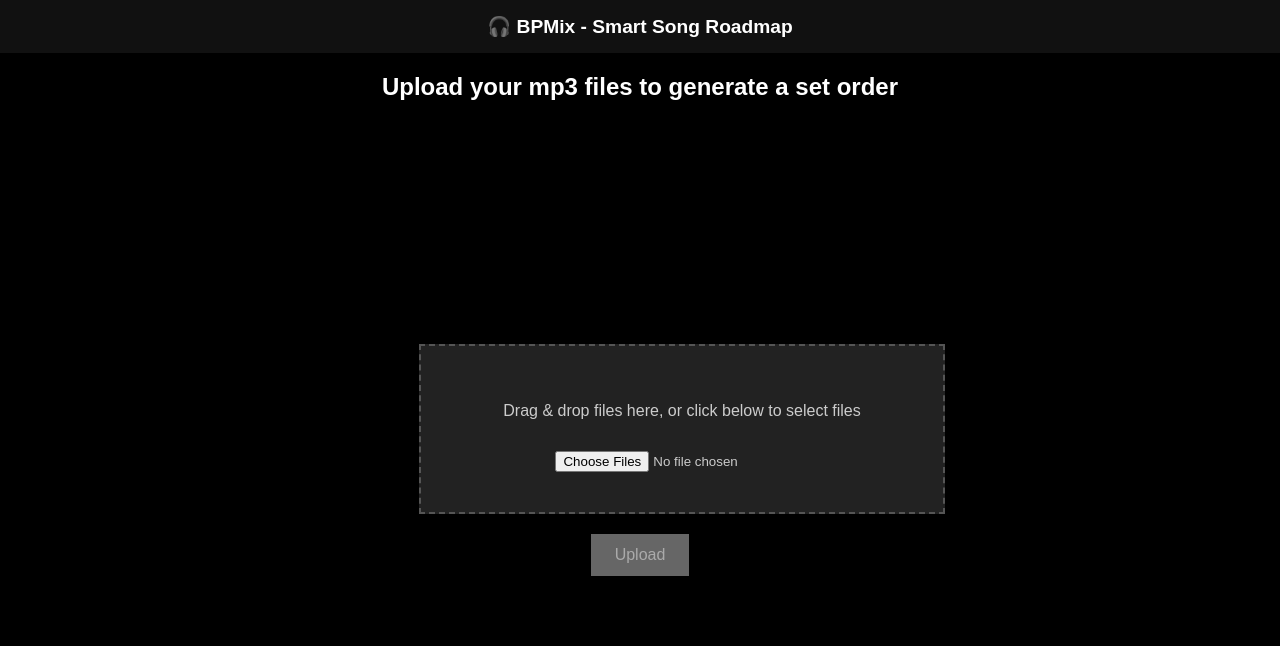
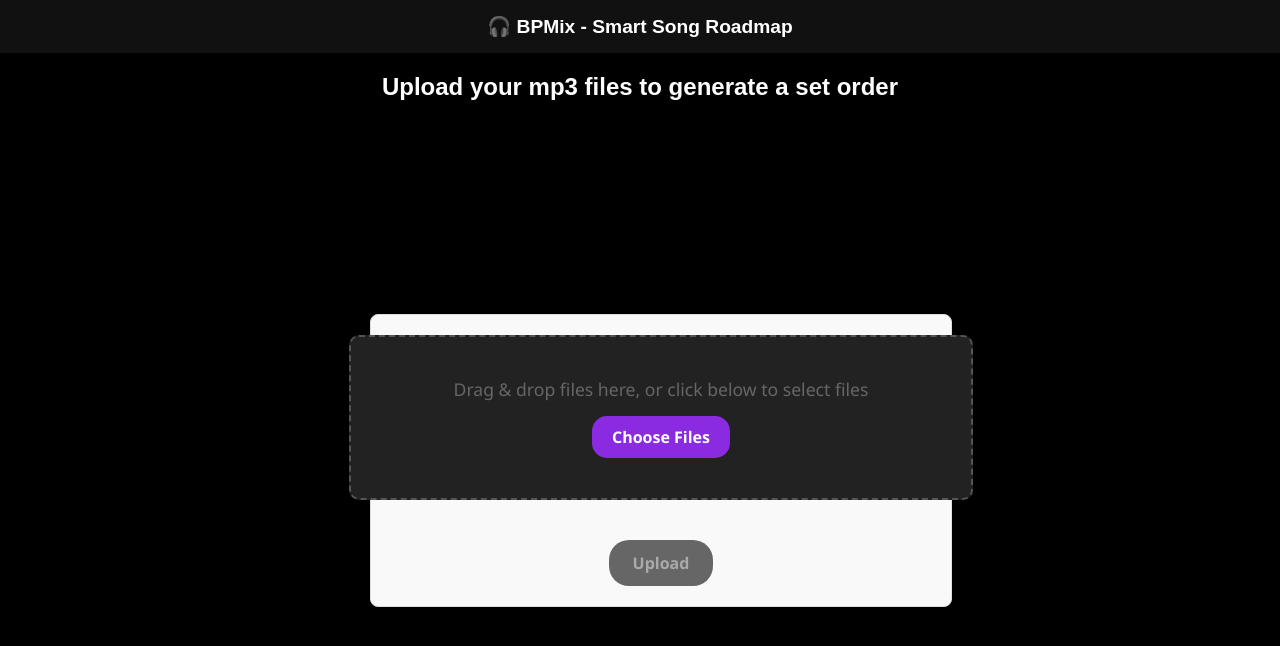
Before and after one commit to eshaann/BPMix-frontend, a React (Vite) app in the folder bpmix/: page / in a window 1280 px wide. Shown: the top 646 px of the page. Built offline with nearby package versions, Linux system fonts and the light colour scheme.

Commit message:
style changes

```diff
--- a/bpmix/src/components/UploadForm.css
+++ b/bpmix/src/components/UploadForm.css
@@ -1,3 +1,134 @@
+/* General container styling */
+.upload-container {
+  display: flex;
+  flex-direction: column;
+  align-items: center;
+  padding: 20px;
+  border: 1px solid #ddd;
+  border-radius: 8px;
+  background-color: #f9f9f9;
+  box-shadow: 0 2px 4px rgba(0, 0, 0, 0.1);
+  font-family: 'Segoe UI', Tahoma, Geneva, Verdana, sans-serif; /* Nicer font */
+}
+
+/* Dropbox styling */
+.dropbox {
+  border: 2px dashed #ccc;
+  border-radius: 10px; /* Slightly more rounded */
+  padding: 30px;
+  text-align: center;
+  width: 80%;
+  cursor: pointer;
+  margin-bottom: 20px;
+  position: relative; /* Needed for positioning the file input */
+}
+
+.dropbox p {
+  margin: 0;
+  color: #666;
+  font-size: 1.1em;
+}
+
+/* Style the file input button (Choose Files) */
+.choose-files-input {
+  position: absolute; /* Make it cover the dropbox */
+  top: 0;
+  left: 0;
+  width: 100%;
+  height: 100%;
+  opacity: 0; /* Hide the default input visual */
+  cursor: pointer;
+}
+
+/* Use a pseudo-element or a label to style the "Choose Files" button */
+.dropbox::after {
+  content: 'Choose Files';
+  display: inline-block;
+  background-color: #8a2be2; /* Purple color */
+  color: white;
+  padding: 10px 20px;
+  border-radius: 15px; /* More rounded */
+  cursor: pointer;
+  margin-top: 15px;
+  font-weight: bold;
+  font-size: 1em;
+  transition: background-color 0.3s ease;
+}
+
+.dropbox:hover::after {
+  background-color: #6a1aab; /* Darker purple on hover */
+}
+
+/* File list styling */
+.file-list {
+  list-style: none;
+  padding: 0;
+  width: 80%;
+  margin-top: 15px;
+  border-top: 1px solid #eee;
+  padding-top: 15px;
+}
+
+.file-list li {
+  display: flex;
+  justify-content: space-between;
+  align-items: center;
+  padding: 10px 0;
+  border-bottom: 1px solid #eee;
+  color: #333;
+}
+
+.file-list li:last-child {
+  border-bottom: none;
+}
+
+.file-list button {
+  background-color: #dc3545; /* Red for remove button */
+  color: white;
+  border: none;
+  padding: 5px 10px;
+  border-radius: 5px;
+  cursor: pointer;
+  transition: background-color 0.3s ease;
+  font-family: 'Segoe UI', Tahoma, Geneva, Verdana, sans-serif;
+}
+
+.file-list button:hover {
+  background-color: #c82333;
+}
+
+.file-list button:disabled {
+  background-color: #cccccc;
+  cursor: not-allowed;
+}
+
+/* Upload button styling */
+.upload-btn {
+  background-color: #28a745; /* Green color */
+  color: white;
+  padding: 12px 25px;
+  border: none;
+  border-radius: 20px; /* More rounded */
+  cursor: pointer;
+  font-size: 1.2em;
+  font-weight: bold;
+  margin-top: 20px;
+  transition: background-color 0.3s ease, transform 0.2s ease;
+  font-family: 'Segoe UI', Tahoma, Geneva, Verdana, sans-serif;
+}
+
+.upload-btn:hover {
+  background-color: #218838; /* Darker green on hover */
+  transform: translateY(-2px);
+}
+
+.upload-btn:disabled {
+  background-color: #cccccc;
+  cursor: not-allowed;
+  transform: none;
+}
+
+/* Spinner styling */
 .spinner-container {
   margin-top: 20px;
   display: flex;
--- a/bpmix/src/components/UploadForm.jsx
+++ b/bpmix/src/components/UploadForm.jsx
@@ -1,5 +1,6 @@
 import React, { useState } from 'react';
 import axios from 'axios';
+import './UploadForm.css';
 
 export default function UploadForm({ setSongs }) {
   const [files, setFiles] = useState([]);
@@ -37,7 +38,6 @@
       const analyzed = uploadRes.data;
       const orderRes = await axios.post('/api/order', analyzed);
       setSongs(orderRes.data);
-      setFiles([]);
     } catch (err) {
       alert("Upload/order failed. Check backend.");
       console.error(err);
@@ -56,6 +56,7 @@
           multiple
           onChange={handleFileChange}
           disabled={loading}
+          className="choose-files-input"
         />
       </div>
 
@@ -84,29 +85,6 @@
           <p>Processing...</p>
         </div>
       )}
-
-      <style>{`
-        .spinner-container {
-          margin-top: 20px;
-          display: flex;
-          flex-direction: column;
-          align-items: center;
-        }
-
-        .spinner {
-          border: 6px solid #f3f3f3;
-          border-top: 6px solid #3498db;
-          border-radius: 50%;
-          width: 40px;
-          height: 40px;
-          animation: spin 1s linear infinite;
-        }
-
-        @keyframes spin {
-          0% { transform: rotate(0deg); }
-          100% { transform: rotate(360deg); }
-        }
-      `}</style>
     </div>
   );
 }
```
Lines whose indentation alone changed are shown as unchanged.
